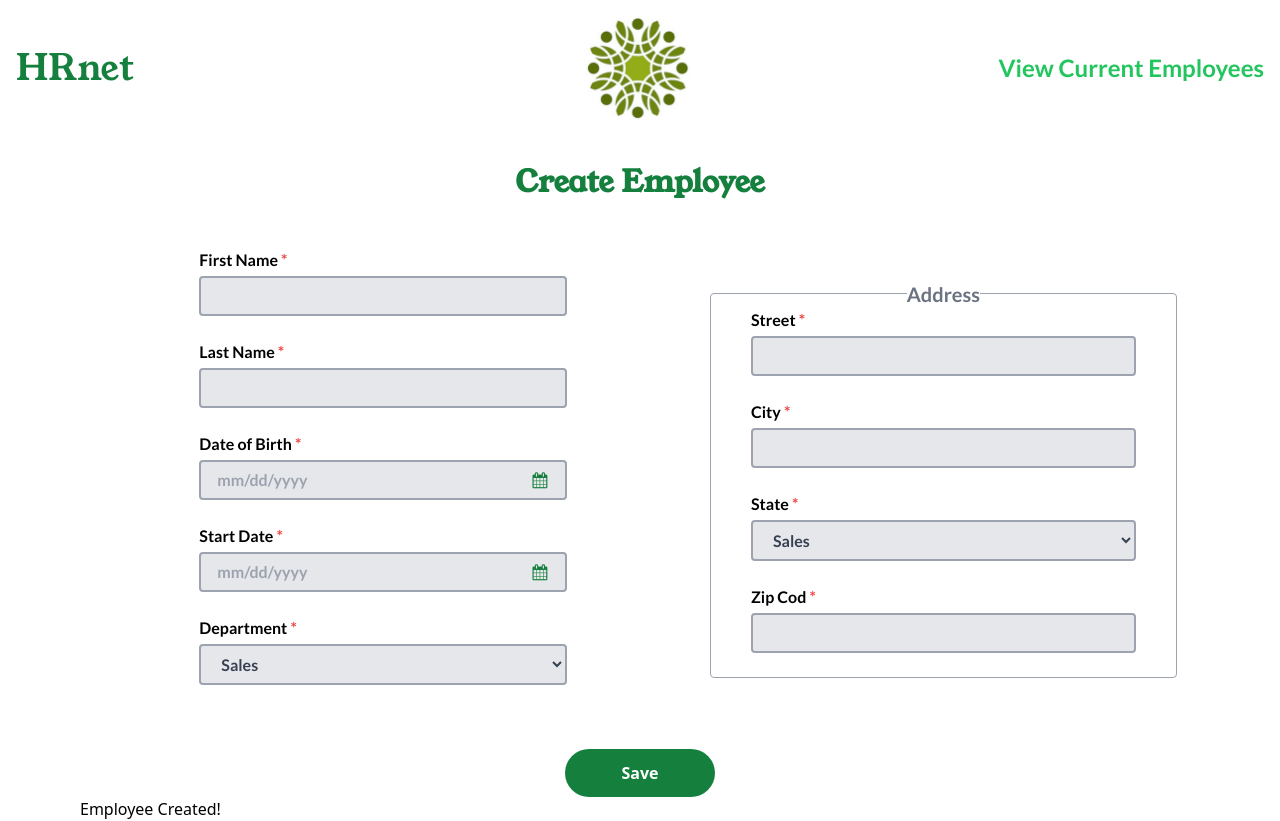
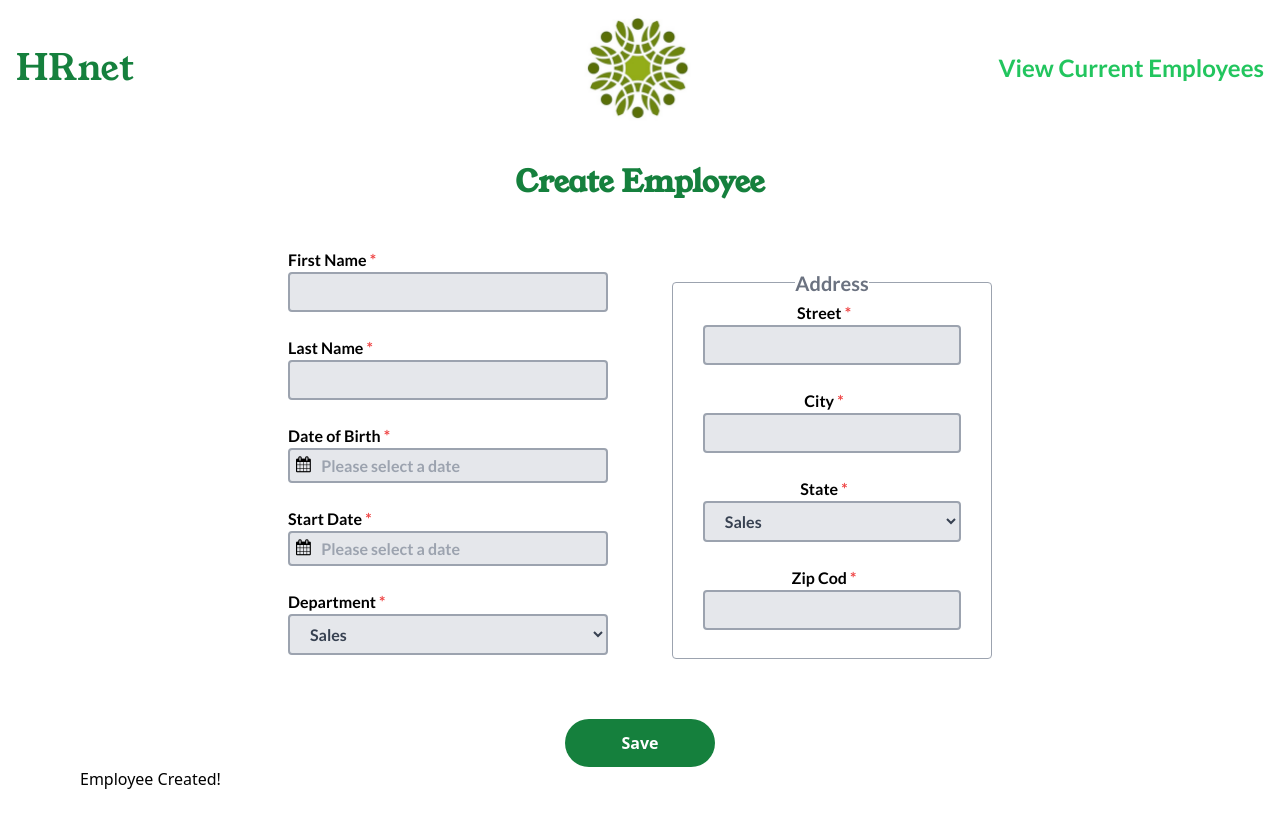
Before and after one commit to sfv2010/WealthHealth_P14, a React (Vite) app: page / in a window 1280 px wide. After the commit the page ends 800 px from the top, so only its background shows below. Built offline with nearby package versions, Linux system fonts and the light colour scheme.

Commit message:
Fix to use controller instead of register

```diff
--- a/src/components/Form/CreateForm.jsx
+++ b/src/components/Form/CreateForm.jsx
@@ -1,4 +1,4 @@
-import { useForm } from "react-hook-form";
+import { useForm, Controller } from "react-hook-form";
 import InputField from "./InputField";
 import SelectField from "./SelectField";
 import { yupResolver } from "@hookform/resolvers/yup";
@@ -6,12 +6,12 @@ import { schema } from "../../schema/validationSchema";
 import { useEmployeeProfile } from "../../context/EmployeeProfileContext";
 
 function CreateForm() {
+    //CreateForm
     const {
-        setValue,
-        register,
+        control,
         handleSubmit,
+        formState: { errors },
         reset,
-        formState: { errors },
     } = useForm({ mode: "onBlur", resolver: yupResolver(schema) });
     const { employeeProfile, setEmployeeProfile } = useEmployeeProfile();
     const onSubmit = (data) => {
@@ -20,66 +20,125 @@ function CreateForm() {
         console.log(data);
         reset();
     };
+
     console.log(errors);
     return (
         <form id="create-employee" onSubmit={handleSubmit(onSubmit)}>
-            <div className="flex flex-col items-center mt-12 mb-10 font-lato lg:flex-row lg:justify-around ">
-                <div className="w-full max-w-2xl lg:w-1/2 sm:px-24">
+            <div className="flex flex-col items-center mt-12 mb-10 font-lato sm:px-28 md:px-1 md:flex-row md:justify-between xl:px-20 xl:justify-center">
+                <div className="w-full max-w-2xl md:w-1/2 xl:w-2/5">
+                    <Controller
+                        name="FirstName"
+                        control={control}
+                        render={({ field }) => (
                             <InputField
                                 label="First Name"
-                        register={register}
-                        errors={errors.FirstName && errors.FirstName.message}
+                                control={field}
+                                errors={
+                                    errors.FirstName && errors.FirstName.message
+                                }
                             />
+                        )}
+                    />
+                    <Controller
+                        name="LastName"
+                        control={control}
+                        render={({ field }) => (
                             <InputField
                                 label="Last Name"
-                        register={register}
-                        errors={errors.LastName && errors.LastName.message}
+                                control={field}
+                                errors={
+                                    errors.LastName && errors.LastName.message
+                                }
                             />
-
+                        )}
+                    />
+                    <Controller
+                        name="DateBirth"
+                        control={control}
+                        render={({ field }) => (
                             <InputField
                                 label="Date of Birth"
                                 type="date"
-                        register={register}
-                        setValue={setValue}
+                                control={field}
                                 errors={
-                            errors.DateofBirth && errors.DateofBirth.message
+                                    errors.DateBirth && errors.DateBirth.message
                                 }
                             />
-
+                        )}
+                    />
+                    <Controller
+                        name="StartDate"
+                        control={control}
+                        render={({ field }) => (
                             <InputField
                                 label="Start Date"
                                 type="date"
-                        register={register}
-                        setValue={setValue}
-                        errors={errors.StartDate && errors.StartDate.message}
+                                control={field}
+                                errors={
+                                    errors.StartDate && errors.StartDate.message
+                                }
                             />
-
+                        )}
+                    />
+                    <Controller
+                        name="Department"
+                        control={control}
+                        render={({ field }) => (
                             <SelectField
                                 label="Department"
-                        register={register}
-                        errors={errors.Department && errors.Department.message}
+                                control={field}
+                                errors={
+                                    errors.Department &&
+                                    errors.Department.message
+                                }
+                            />
+                        )}
                     />
                 </div>
-                <fieldset className="w-full max-w-2xl border border-gray-400 rounded px-6 lg:w-5/12  sm:px-24 lg:px-10">
-                    <legend className="text-xl text-gray-500 font-bold text-center ">
+                <fieldset className="w-full max-w-2xl border border-gray-400 rounded p-4 text-center md:w-5/12 xl:w-4/12 xl:p-1 ">
+                    <legend className="text-xl text-gray-500 font-bold text-center">
                         Address
                     </legend>
+                    <Controller
+                        name="Street"
+                        control={control}
+                        render={({ field }) => (
                             <InputField
                                 label="Street"
-                        register={register}
+                                control={field}
                                 errors={errors.Street && errors.Street.message}
                             />
+                        )}
+                    />
+                    <Controller
+                        name="City"
+                        control={control}
+                        render={({ field }) => (
                             <InputField
                                 label="City"
-                        register={register}
+                                control={field}
                                 errors={errors.City && errors.City.message}
                             />
-                    <SelectField label=" State" register={register} />
+                        )}
+                    />
+                    <Controller
+                        name="State"
+                        control={control}
+                        render={({ field }) => (
+                            <SelectField label=" State" control={field} />
+                        )}
+                    />
+                    <Controller
+                        name="ZipCod"
+                        control={control}
+                        render={({ field }) => (
                             <InputField
                                 label="Zip Cod"
                                 type="number"
-                        register={register}
+                                control={field}
                                 errors={errors.ZipCod && errors.ZipCod.message}
+                            />
+                        )}
                     />
                 </fieldset>
             </div>
--- a/src/components/Form/InputField.jsx
+++ b/src/components/Form/InputField.jsx
@@ -1,7 +1,8 @@
 import PropTypes from "prop-types";
 import { useState } from "react";
-import { format, getMonth, getYear } from "date-fns";
+import { useEffect } from "react";
 import DatePicker from "react-datepicker";
+import { format, isDate, getMonth, getYear } from "date-fns";
 import "react-datepicker/dist/react-datepicker.css";
 import "font-awesome/css/font-awesome.min.css";
 
@@ -9,13 +10,13 @@ function InputField({
     label,
     type = "text",
     placeholder = "",
-    register,
-    setValue,
+    control,
     errors,
 }) {
-    const name = label.replaceAll(" ", "");
+    const { name, value, onChange } = control;
     const initialDate = new Date();
     const [selectDate, setSelectDate] = useState(initialDate);
+
     const range = (start, end, step) => {
         const result = [];
         for (let i = start; i <= end; i += step) {
@@ -38,49 +39,40 @@ function InputField({
         "November",
         "December",
     ];
-    // const inputValue = selectDate;
 
-    // if (inputValue > initialDate) {
-    // }
+    useEffect(() => {
+        if (isDate(value)) {
+            setSelectDate(value);
+        }
+        console.log(value);
+    }, [value, selectDate]);
 
-    const handleChange = (date) => {
-        setSelectDate(date);
-        const formattedDate = format(date, "MM/dd/yyyy");
-        setValue(name, formattedDate, { shouldValidate: true });
-        console.log(date);
+    const handleDateChange = (date) => {
+        const formattedDate = date ? format(date, "MM/dd/yyyy") : "";
+        onChange(formattedDate);
+        console.log(formattedDate);
     };
 
     return (
-        <div className="mb-6 w-full">
-            <label className="block text-black font-bold pb-1" htmlFor={name}>
+        <div className="mb-6">
+            <label className="block text-black font-bold  pr-4" htmlFor={name}>
                 {label}
                 <span className="text-red-500"> *</span>
             </label>
             {type === "date" ? (
                 <div className="grid">
                     <DatePicker
+                        selected={value ? new Date(value) : null}
+                        minDate={new Date(1940, 0, 1)}
+                        maxDate={initialDate}
+                        onChange={handleDateChange}
                         dateFormat="MM/dd/yyyy"
-                        maxDate={selectDate}
-                        selected={selectDate}
-                        onChange={handleChange}
-                        className="w-full"
-                        customInput={
-                            <div className="relative">
-                                <i className="absolute right-5 top-3 text-green-700 fa fa-calendar"></i>
-                                <input
-                                    className="bg-gray-200 appearance-none border-2 border-gray-400 rounded w-full py-2 px-4 text-gray-700 leading-tight focus:outline-none focus:bg-white focus:border-green-700 "
-                                    type="text"
-                                    id={name}
-                                    name={name}
-                                    placeholder="mm/dd/yyyy"
-                                    // value={format(selectDate, "MM/dd/yyyy")}
-                                    {...register(name, { required: true })}
-                                    onChange={(e) =>
-                                        setSelectDate(new Date(e.target.value))
-                                    }
-                                />
-                            </div>
-                        }
+                        placeholderText="  Please select a date"
+                        showIcon
+                        icon="fa fa-calendar"
+                        id={name}
+                        name={name}
+                        className="bg-gray-200 appearance-none border-2 border-gray-400 rounded w-full py-2 px-4 text-gray-700 leading-tight focus:outline-none focus:bg-white focus:border-green-700 md:w-11/12 lg:w-10/12"
                         renderCustomHeader={({
                             date,
                             changeYear,
@@ -136,12 +128,13 @@ function InputField({
                 </div>
             ) : (
                 <input
-                    className="bg-gray-200 appearance-none border-2 border-gray-400 rounded w-full py-2 px-4 text-gray-700 leading-tight focus:outline-none focus:bg-white focus:border-green-700 "
+                    className="bg-gray-200 appearance-none border-2 border-gray-400 rounded w-full py-2 px-4 text-gray-700 leading-tight focus:outline-none focus:bg-white focus:border-green-700 md:w-11/12 lg:w-10/12"
                     type={type}
                     id={name}
                     name={name}
                     placeholder={placeholder}
-                    {...register(name, { required: true })}
+                    value={value || ""}
+                    onChange={(e) => onChange(e.target.value)}
                 />
             )}
 
@@ -153,9 +146,9 @@ InputField.propTypes = {
     label: PropTypes.string.isRequired,
     type: PropTypes.string,
     placeholder: PropTypes.string,
-    register: PropTypes.func,
-    setValue: PropTypes.func,
+    control: PropTypes.object,
     errors: PropTypes.string,
+    trigger: PropTypes.objectOf(PropTypes.func),
 };
 
 export default InputField;
--- a/src/components/Form/SelectField.jsx
+++ b/src/components/Form/SelectField.jsx
@@ -1,24 +1,23 @@
 import PropTypes from "prop-types";
 function SelectField({
     label,
-    register,
+    control,
     errors,
     // options,
 }) {
-    const name = label.replaceAll(" ", "-");
+    const { name, value, onChange } = control;
     return (
         <div className="mb-6">
-            <label
-                className="block text-black font-bold pb-1 pr-4"
-                htmlFor={name}>
+            <label className="block text-black font-bold  pr-4" htmlFor={name}>
                 {label}
                 <span className="text-red-500"> *</span>
             </label>
             <select
-                className="bg-gray-200 border-2 border-gray-400 rounded w-full py-2 px-4 text-gray-700 leading-tight focus:outline-none focus:bg-white focus:border-green-700 "
+                className="bg-gray-200 border-2 border-gray-400 rounded w-full py-2 px-4 text-gray-700 leading-tight focus:outline-none focus:bg-white focus:border-green-700 md:w-11/12 lg:w-10/12"
                 name={name}
                 id={name}
-                {...register(name, { required: true })}>
+                value={value || ""}
+                onChange={(e) => onChange(e.target.value)}>
                 {/* {options.map((option) => (
                     <option key={option.value} value={option.value}>
                         {option.label}
@@ -39,6 +38,52 @@ SelectField.propTypes = {
     options: PropTypes.array,
     register: PropTypes.func,
     errors: PropTypes.string,
+    control: PropTypes.object,
 };
 
 export default SelectField;
+
+// import PropTypes from "prop-types";
+// function SelectField({
+//     label,
+//     register,
+//     errors,
+//     // options,
+// }) {
+//     const name = label.replaceAll(" ", "-");
+//     return (
+//         <div className="mb-6">
+//             <label
+//                 className="block text-black font-bold pb-1 pr-4"
+//                 htmlFor={name}>
+//                 {label}
+//                 <span className="text-red-500"> *</span>
+//             </label>
+//             <select
+//                 className="bg-gray-200 border-2 border-gray-400 rounded w-full py-2 px-4 text-gray-700 leading-tight focus:outline-none focus:bg-white focus:border-green-700 "
+//                 name={name}
+//                 id={name}
+//                 {...register(name, { required: true })}>
+//                 {/* {options.map((option) => (
+//                     <option key={option.value} value={option.value}>
+//                         {option.label}
+//                     </option>
+//                 ))} */}
+//                 <option>Sales</option>
+//                 <option>Marketing</option>
+//                 <option>Engineering</option>
+//                 <option>Human Resources</option>
+//                 <option>Legal</option>
+//             </select>
+//             <p className="text-red-500">{errors}</p>
+//         </div>
+//     );
+// }
+// SelectField.propTypes = {
+//     label: PropTypes.string.isRequired,
+//     options: PropTypes.array,
+//     register: PropTypes.func,
+//     errors: PropTypes.string,
+// };
+
+// export default SelectField;
```
Lines whose indentation alone changed are shown as unchanged.
